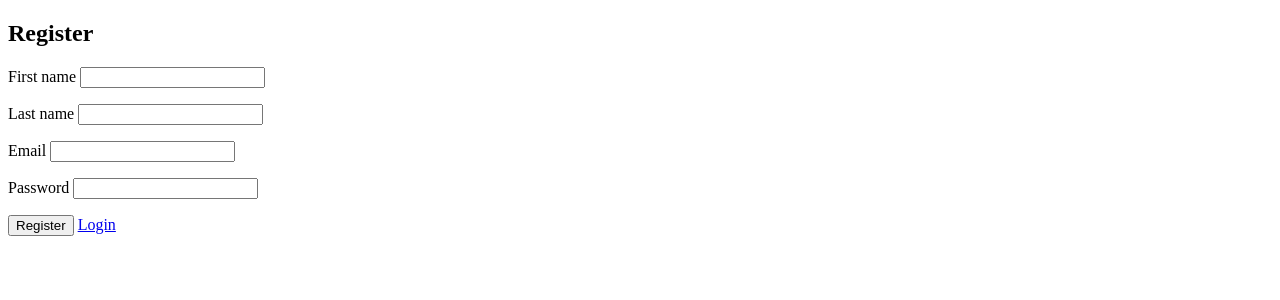
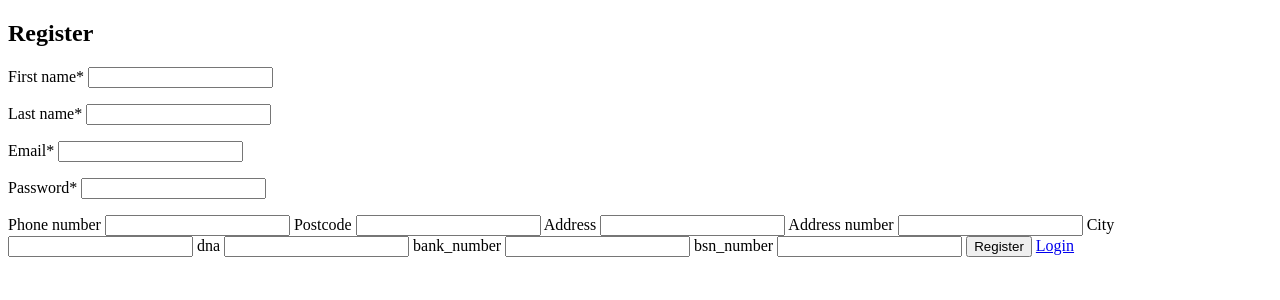
Before and after one commit to martijnsark/Meticilous, a PHP site: page /php/register.php in a window 1280 px wide. Shown: the top 300 px of the page. Run offline with PHP 8.4, Linux system fonts and the light colour scheme.

Commit message:
log in complete

```diff
--- a/php/login.php
+++ b/php/login.php
@@ -3,7 +3,7 @@
 
 // required when working with sessions
 session_start();
-require_once 'includes/database.php';
+require_once 'include/database/credentials.php';
 
 $login = false;
 // Is user logged in?
--- a/php/register.php
+++ b/php/register.php
@@ -1,27 +1,28 @@
 <?php
 if (isset($_POST['submit'])) {
     /** @var mysqli $db */
-    require_once "includes/database.php";
+    require_once 'include/database/credentials.php';
     $errors = array();
     // Get form data
-    $email = mysqli_escape_string($db, $_POST['email']);
-    $firstName = mysqli_escape_string($db, $_POST['first_name']);
-    $lastName = mysqli_escape_string($db, $_POST['last_name']);
-    $password = mysqli_escape_string($db, $_POST['password']);
+    $email        = mysqli_escape_string($db, $_POST['email']);
+    $firstName    = mysqli_escape_string($db, $_POST['first_name']);
+    $lastName     = mysqli_escape_string($db, $_POST['last_name']);
+    $password     = mysqli_escape_string($db, $_POST['password']);
+    $phoneNumber  = mysqli_escape_string($db, $_POST['phone_number']);
+    $postcode     = mysqli_escape_string($db, $_POST['postcode']);
+    $adress       = mysqli_escape_string($db, $_POST['adress']);
+    $adressNumber = mysqli_escape_string($db, $_POST['adress_number']);
+    $city         = mysqli_escape_string($db, $_POST['city']);
+    $dna          = mysqli_escape_string($db, $_POST['dna']);
+    $bank_number  = mysqli_escape_string($db, $_POST['bank_number']);
+    $bsn_number   = mysqli_escape_string($db, $_POST['bsn_number']);
 
     // Server-side validation
-    if ($email == "") {
-        $errors['email'] = "Please enter an email.";
-    }
-    if ($firstName == "") {
-        $errors['first_name'] = "Please enter a firstname.";
-    }
-    if ($lastName == "") {
-        $errors['last_name'] = "Please enter a lastname.";
-    }
-    if ($password == "") {
-        $errors['password'] = "Please enter a password.";
-    }
+    if ($email == "")     { $errors['email']      = "Please enter an email."; }
+    if ($firstName == "") { $errors['first_name'] = "Please enter a firstname."; }
+    if ($lastName == "")  { $errors['last_name']  = "Please enter a lastname."; }
+    if ($password == "")  { $errors['password']   = "Please enter a password."; }
+
     // If data valid
     // Check if the email is already in use
     $checkQuery = "SELECT * FROM users WHERE email = '$email'";
@@ -34,9 +35,20 @@ if (isset($_POST['submit'])) {
         // create a secure password, with the PHP function password_hash()
         $hashedPassword = password_hash($password, PASSWORD_DEFAULT);
         // store the new user in the database.
-
-        $insertQuery = "INSERT INTO `users`(`id`, `email`, `password`, `first_name`, `last_name`)
-          VALUES ('','$email','$hashedPassword','$firstName','$lastName')";
+        $insertQuery = "INSERT INTO `users`
+            (`id`, `email`, `password`, `first_name`, `last_name`,
+             `phone_number`, `postcode`, `adress`, `adress_number`,
+             `city`, `dna`, `bank_number`, `bsn_number`)
+            VALUES ('','$email','$hashedPassword','$firstName','$lastName',
+                    " . ($phoneNumber  !== '' ? "'$phoneNumber'"  : "NULL") . ",
+                    " . ($postcode     !== '' ? "'$postcode'"     : "NULL") . ",
+                    " . ($adress       !== '' ? "'$adress'"       : "NULL") . ",
+                    " . ($adressNumber !== '' ? "'$adressNumber'" : "NULL") . ",
+                    " . ($city         !== '' ? "'$city'"         : "NULL") . ",
+                    " . ($dna          !== '' ? "'$dna'"          : "NULL") . ",
+                    " . ($bank_number  !== '' ? "'$bank_number'"  : "NULL") . ",
+                    " . ($bsn_number   !== '' ? "'$bsn_number'"   : "NULL") . "
+                    )";
 
         if (mysqli_query($db, $insertQuery)) {
             // Redirect to login page
@@ -62,28 +74,68 @@ if (isset($_POST['submit'])) {
 <form class="column is-6" action="" method="post">
 
     <!-- First name -->
-    <label for="first_name">First name</label>
+    <label for="first_name">First name*</label>
     <input id="first_name" type="text" name="first_name" value="<?= $firstName ?? '' ?>"/>
     <span><i></i></span>
     <p><?= $errors['first_name'] ?? '' ?></p>
 
     <!-- Last name -->
-    <label for="last_name">Last name</label>
+    <label for="last_name">Last name*</label>
     <input class="input" id="last_name" type="text" name="last_name" value="<?= $lastName ?? '' ?>"/>
     <span><i></i></span>
     <p><?= $errors['last_name'] ?? '' ?></p>
 
     <!-- Email -->
-    <label for="email">Email</label>
+    <label for="email">Email*</label>
     <input class="input" id="email" type="text" name="email" value="<?= $email ?? '' ?>"/>
     <span><i></i></span>
     <p><?= $errors['email'] ?? '' ?></p>
 
     <!-- Password -->
-    <label for="password">Password</label>
+    <label for="password">Password*</label>
     <input class="input" id="password" type="password" name="password"/>
     <span><i></i></span>
     <p><?= $errors['password'] ?? '' ?></p>
+
+    <!-- Phone number -->
+    <label for="phone_number">Phone number</label>
+    <input class="input" id="phone_number" type="text" name="phone_number" value="<?= $phoneNumber ?? '' ?>"/>
+    <span><i></i></span>
+
+    <!-- Postcode -->
+    <label for="postcode">Postcode</label>
+    <input class="input" id="postcode" type="text" name="postcode" value="<?= $postcode ?? '' ?>"/>
+    <span><i></i></span>
+
+    <!-- Adress -->
+    <label for="adress">Address</label>
+    <input class="input" id="adress" type="text" name="adress" value="<?= $adress ?? '' ?>"/>
+    <span><i></i></span>
+
+    <!-- Adress number -->
+    <label for="adress_number">Address number</label>
+    <input class="input" id="adress_number" type="text" name="adress_number" value="<?= $adressNumber ?? '' ?>"/>
+    <span><i></i></span>
+
+    <!-- City -->
+    <label for="city">City</label>
+    <input class="input" id="city" type="text" name="city" value="<?= $city ?? '' ?>"/>
+    <span><i></i></span>
+
+    <!-- Dna -->
+    <label for="dna">dna</label>
+    <input class="input" id="dna" type="text" name="dna" value="<?= $dna ?? '' ?>"/>
+    <span><i></i></span>
+
+    <!-- Bank number -->
+    <label for="bank_number">bank_number</label>
+    <input class="input" id="bank_number" type="text" name="bank_number" value="<?= $bank_number ?? '' ?>"/>
+    <span><i></i></span>
+
+    <!-- Bsn number -->
+    <label for="bsn_number">bsn_number</label>
+    <input class="input" id="bsn_number" type="text" name="bsn_number" value="<?= $bsn_number ?? '' ?>"/>
+    <span><i></i></span>
 
     <!-- Submit -->
     <button type="submit" name="submit">Register</button>
```
